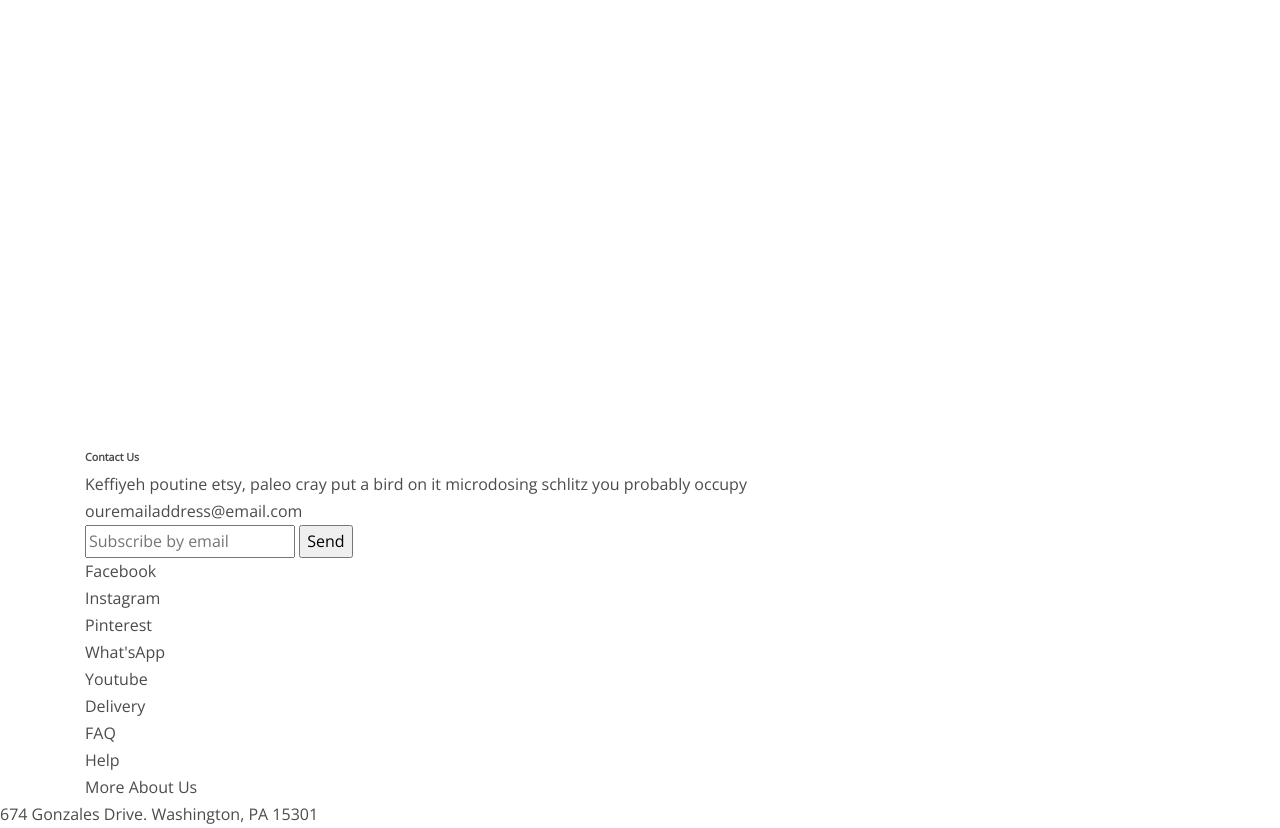
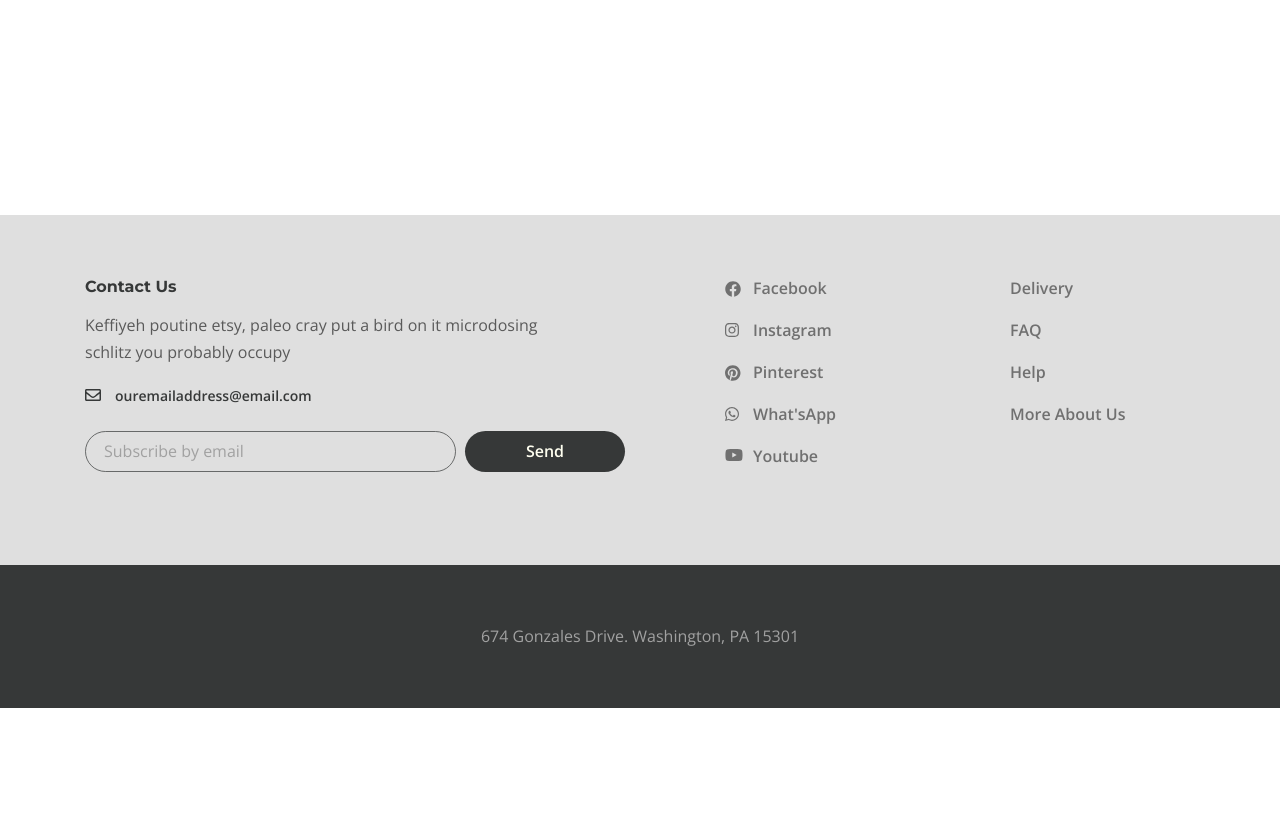
Before and after one commit to TwiDef/desire, a website: page app/index.html in a window 1280 px wide. Shown: the part 92-920 px from the top of the page. After the commit the page ends 800 px from the top, so only its background shows below. Drawn offline with nearby package versions, Linux system fonts and the light colour scheme.

Commit message:
done footer

```diff
--- a/app/index.html
+++ b/app/index.html
@@ -6,13 +6,15 @@
     <meta http-equiv="X-UA-Compatible" content="IE=edge" />
     <meta name="viewport" content="width=device-width, initial-scale=1.0" />
     <title>desire</title>
-    <link rel="preconnect" href="https://fonts.googleapis.com" />
-    <link rel="preconnect" href="https://fonts.gstatic.com" crossorigin />
-    <link href="https://fonts.googleapis.com/css2?family=Montserrat:wght@700&family=Open+Sans&display=swap" rel="stylesheet" />
+    <link rel="preconnect" href="https://fonts.googleapis.com">
+    <link rel="preconnect" href="https://fonts.gstatic.com" crossorigin>
+    <link href="https://fonts.googleapis.com/css2?family=Montserrat:wght@700&family=Open+Sans:wght@400;600&display=swap" rel="stylesheet">
     <link rel="stylesheet" href="css/style.min.css" />
 </head>
 
 <body>
+    <div class="wrapper">
+
         <header class="header">
             <div class="container">
                 <div class="header__inner">
@@ -45,8 +47,11 @@
                 </div>
             </div>
         </header>
-    <div class="wrapper">
-        <main class="main"></main>
+
+        <main class="main">
+
+        </main>
+
         <footer class="footer">
             <div class="footer__content">
                 <div class="container">
@@ -64,19 +69,19 @@
                         </div>
                         <ul class="footer__social">
                             <li class="footer__social-item">
-                                <a class="footer__social-link" href="#">Facebook</a>
+                                <a class="footer__social-link footer__social-link--facebook" href="#">Facebook</a>
                             </li>
                             <li class="footer__social-item">
-                                <a class="footer__social-link" href="#">Instagram</a>
+                                <a class="footer__social-link footer__social-link--instagram" href="#">Instagram</a>
                             </li>
                             <li class="footer__social-item">
-                                <a class="footer__social-link" href="#">Pinterest</a>
+                                <a class="footer__social-link footer__social-link--pinterest" href="#">Pinterest</a>
                             </li>
                             <li class="footer__social-item">
-                                <a class="footer__social-link" href="#">What'sApp</a>
+                                <a class="footer__social-link footer__social-link--whatsapp" href="#">What'sApp</a>
                             </li>
                             <li class="footer__social-item">
-                                <a class="footer__social-link" href="#">Youtube</a>
+                                <a class="footer__social-link footer__social-link--youtube" href="#">Youtube</a>
                             </li>
                         </ul>
                         <nav class="footer__menu">
@@ -99,9 +104,12 @@
                 </div>
             </div>
             <div class="footer__copyright">
-                674 Gonzales Drive. Washington, PA 15301
+                <div class="container">
+                    <p>674 Gonzales Drive. Washington, PA 15301</p>
+                </div>
             </div>
         </footer>
+
     </div>
 
     <script src="js/main.min.js"></script>
--- a/app/scss/_global.scss
+++ b/app/scss/_global.scss
@@ -45,14 +45,15 @@ h5,
 h6,
 body {
     margin: 0;
+    font-size: inherit;
 }
 
 body {
     min-width: 320px;
     overflow-x: hidden;
     position: relative;
+    color: $default;
     /* font */
-    color: rgba(54, 56, 56, 0.9);
     font-size: 16px;
     line-height: 27px;
     font-weight: 400;
--- a/app/scss/_vars.scss
+++ b/app/scss/_vars.scss
@@ -1,4 +1,16 @@
+/* fonts */
+
 %title-font {
     font-family: "Montserrat", sans-serif;
     font-weight: 700;
 }
+
+
+/* colors */
+
+$white: #fffff0;
+$light-grey: #a1a1a1;
+$grey: #707070;
+$default: #5a5a5a;
+$black: #363838;
+$footer-bg: #dfdfdf;
--- a/app/scss/style.scss
+++ b/app/scss/style.scss
@@ -39,4 +39,130 @@
     }
 }
 
+.footer {
+    &__content {
+        background-color: $footer-bg;
+        padding: 60px 0 80px;
+    }
+    &__inner {
+        display: flex;
+        justify-content: space-between;
+    }
+    &__info {
+        width: 540px;
+    }
+    &__info-title {
+        color: $black;
+        @extend %title-font;
+        margin-bottom: 14px;
+        line-height: 23px;
+    }
+    &__info-text {
+        max-width: 475px;
+        margin-bottom: 16px;
+    }
+    &__info-email {
+        font-weight: 600;
+        color: $black;
+        font-size: 14px;
+        margin-bottom: 22px;
+        padding-left: 30px;
+        display: inline-block;
+        position: relative;
+        &::before {
+            content: "";
+            position: absolute;
+            background-image: url(../images/footer-icons/envelope.svg);
+            left: 0;
+            top: 7px;
+            width: 16px;
+            height: 12px;
+        }
+    }
+    &__form {
+        display: flex;
+    }
+    &__form-input {
+        padding: 6px 10px 6px 18px;
+        border: 1px solid rgb($black, 0.7);
+        border-radius: 21px;
+        background-color: transparent;
+        width: 100%;
+        &::placeholder {
+            font-weight: 400;
+            font-family: "Open Sans", sans-serif;
+            font-size: 16px;
+            line-height: 27px;
+            color: $light-grey;
+        }
+    }
+    &__form-button {
+        padding: 6px 12px;
+        margin-left: 9px;
+        min-width: 160px;
+        border: none;
+        border-radius: 21px;
+        background-color: $black;
+        color: $white;
+        font-weight: 600;
+        cursor: pointer;
+    }
+    &__social {
+        width: 125px;
+        margin-right: auto;
+        margin-left: 100px;
+    }
+    &__social-link {
+        padding-left: 28px;
+        position: relative;
+        &::before {
+            content: "";
+            position: absolute;
+            left: 0;
+            top: 4px;
+        }
+    }
+    &__social-link--facebook::before {
+        background-image: url(../images/footer-icons/facebook.svg);
+        width: 16px;
+        height: 16px;
+    }
+    &__social-link--instagram::before {
+        background-image: url(../images/footer-icons/instagram.svg);
+        width: 14px;
+        height: 14px;
+    }
+    &__social-link--pinterest::before {
+        background-image: url(../images/footer-icons/Pinterest.svg);
+        width: 16px;
+        height: 16px;
+    }
+    &__social-link--whatsapp::before {
+        background-image: url(../images/footer-icons/whatsapp.svg);
+        width: 14px;
+        height: 14px;
+    }
+    &__social-link--youtube::before {
+        background-image: url(../images/footer-icons/youtube.svg);
+        width: 18px;
+        height: 12px;
+    }
+    &__social-item,
+    &__menu-item {
+        margin-bottom: 15px;
+        font-weight: 600;
+        color: $grey;
+    }
+    &__menu {
+        margin-right: 60px;
+        width: 125px;
+    }
+    &__copyright {
+        color: $light-grey;
+        background-color: $black;
+        text-align: center;
+        padding: 42px 0;
+    }
+}
+
 //
```
Also changed, not shown: app/css/style.min.css, app/images/footer-icons/Pinterest.svg (added), app/images/footer-icons/envelope.svg (added), app/images/footer-icons/facebook.svg (added), app/images/footer-icons/instagram.svg (added), app/images/footer-icons/whatsapp.svg (added), app/images/footer-icons/youtube.svg (added). Lines whose indentation alone changed are shown as unchanged.
